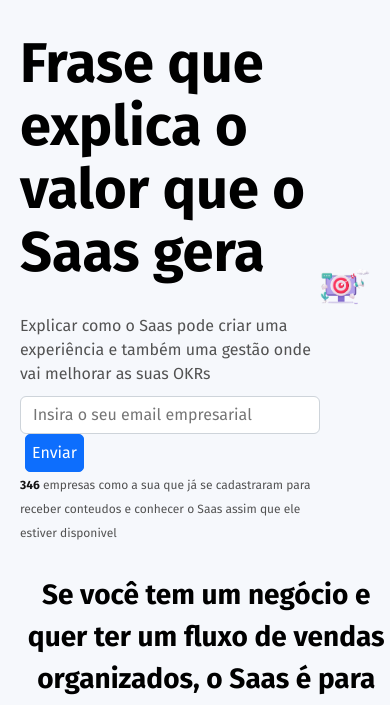
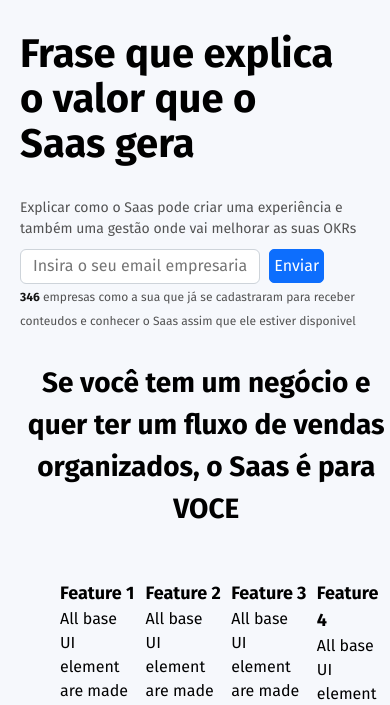
Before and after one commit to MarcosVictorSB/lading-page, a plain HTML site: page index.html in a window 390 px wide. Shown: the part 130-835 px from the top of the page. Drawn offline with Linux system fonts and the light colour scheme.

Commit message:
media-query introducao

```diff
--- /dev/null
+++ b/css/media.css
@@ -0,0 +1,5 @@
+/* 320px — 480px: Mobile devices
+481px — 768px: iPads, Tablets
+769px — 1024px: Small screens, laptops
+1025px — 1200px: Desktops, large screens
+1201px and more —  Extra large screens, TV */
--- a/css/styles.css
+++ b/css/styles.css
@@ -1,4 +1,5 @@
 @import 'reset.css';
+
 
 .header-nav {
   max-width: 1300px;
@@ -43,6 +44,7 @@
   position: relative;
   max-width: 14ch;
 }
+
 
 .introducao-frase {
   font-size: 16px;
@@ -99,6 +101,62 @@
   background: #0b5ed7;
   border-color: #0a58ca;
 }
+
+
+@media (max-width: 1050px) {
+  .introducao h1 {
+    font-size: 2.5rem;
+  }
+
+  .introducao-frase {
+    font-size: 14px;
+    color: #525252;
+  }
+
+  .form input {
+    width: 240px;
+    padding: 0.275rem 0.75rem;
+    font-size: 1rem;
+  }
+
+  .introducao button {
+    padding: 0.250rem;
+  }
+
+  .header-nav img {
+    min-width: 100%;
+  }
+}
+
+@media (max-width: 800px) {
+  .introducao {
+    display: grid;
+    grid-template-columns: 1fr;
+    align-items: center;
+    margin-bottom: 20px;
+  }
+
+  .introducao h1 {
+    width: 100%;
+  }
+
+
+  .introducao-img {
+    display: none;
+  }
+}
+
+
+
+
+
+
+
+
+
+
+
+
 
 .features {
   max-width: 1300px;
@@ -233,3 +291,5 @@
   padding: 50px;
 
 }
+
+@import 'media.css';
--- a/index.html
+++ b/index.html
@@ -55,7 +55,11 @@
       </div>
 
       <div>
-        <img src="./img/hero.png" alt="monito com target" />
+        <img
+          src="./img/hero.png"
+          alt="monito com target"
+          class="introducao-img"
+        />
       </div>
     </main>
 
```
